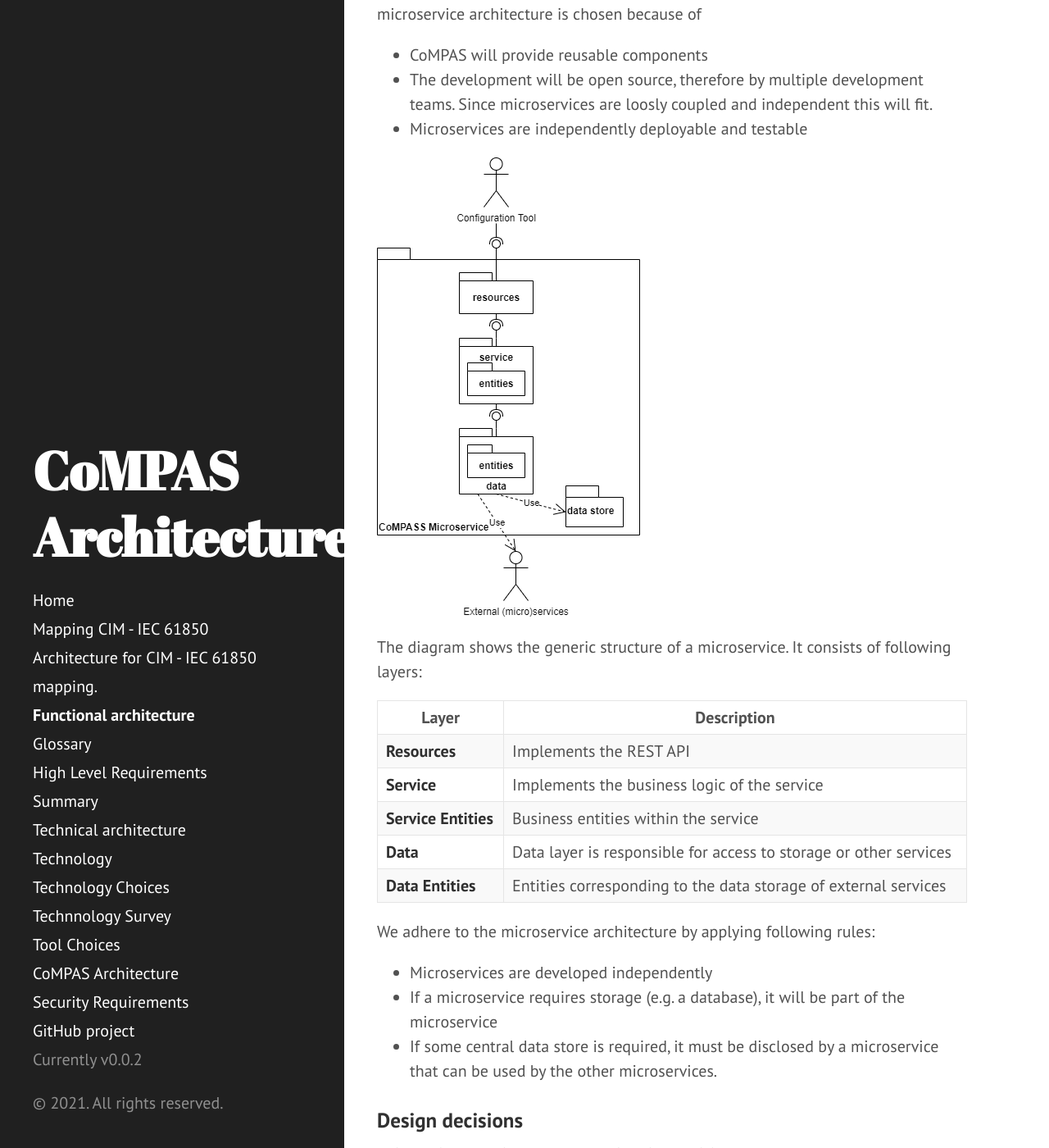
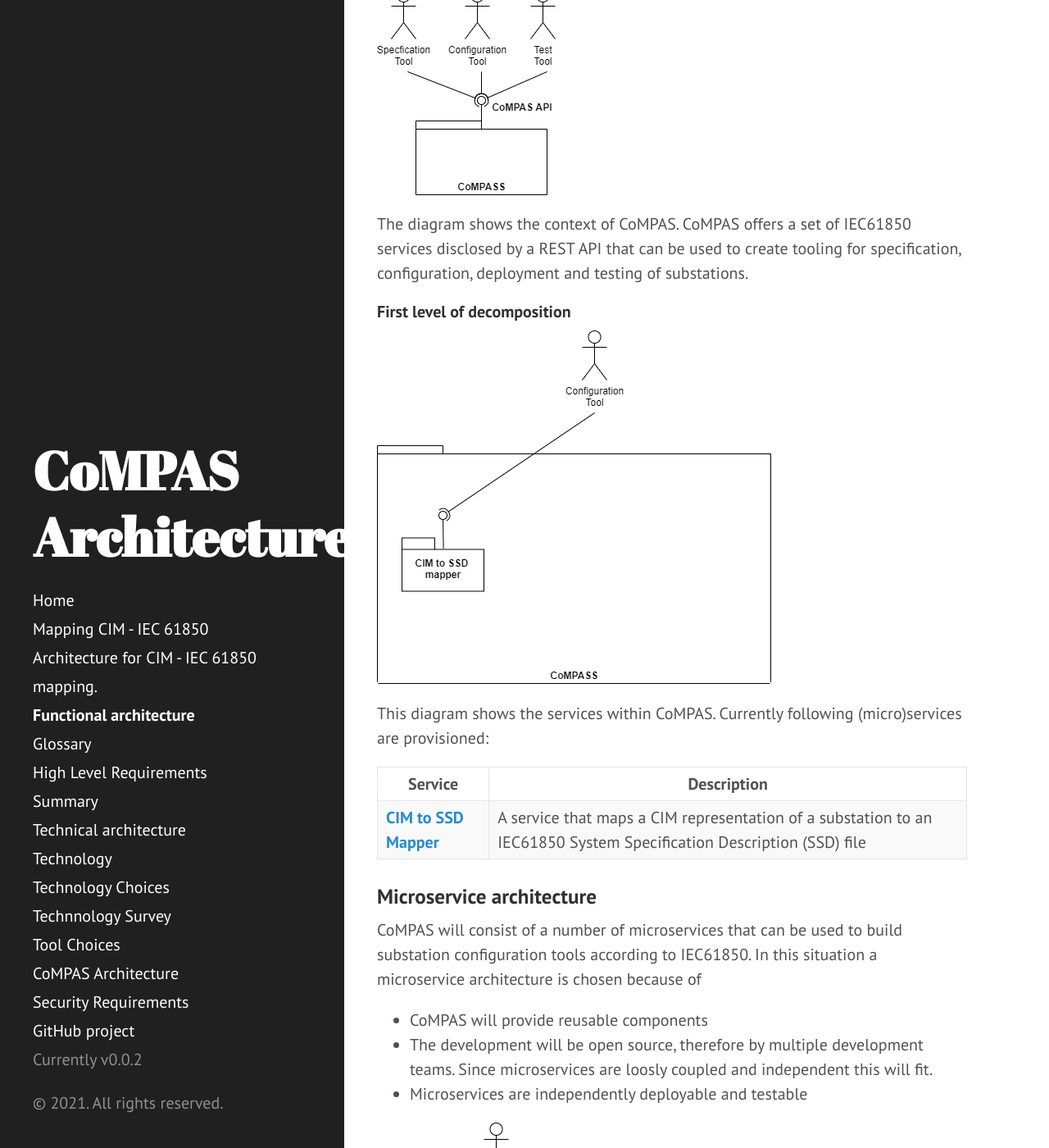
Before and after one commit to com-pas/compas-architecture, a Jekyll site: the page built from FUNCTIONAL_ARCHITECTURE.md, in a window 1280 px wide and 1400 px high, scrolled down 2155 px. Shown: the whole window at 82% size. Built offline with Jekyll 4.4.1, drawn with Linux system fonts in a browser that asks for light colours; our own code applies the rules of GitHub Pages for plain Markdown files; some of the changed text lies outside the part shown.

Commit message:
Added CoMPAS architecture to the functional architecture
Signed-off-by: Jorgen <scubajorgen@gmail.com>

```diff
--- a/FUNCTIONAL_ARCHITECTURE.md
+++ b/FUNCTIONAL_ARCHITECTURE.md
@@ -21,13 +21,30 @@ Refer to the [Glossary](GLOSSARY.md) for the abbreviations and various 61850 fil
 
 The green indicated process are in scope for CoMPASS.
 
+### CoMPAS architecture
+#### Context
+![CoMPAS context diagram](./functional-diagrams/context.png)
+
+The diagram shows the context of CoMPAS. CoMPAS offers a set of IEC61850 services disclosed by a REST API that can be used to create tooling for specification, configuration, deployment and testing of substations.
+
+#### First level of decomposition
+![CoMPAS context diagram](./functional-diagrams/1stLevelDecomposition.png)
+
+This diagram shows the services within CoMPAS. Currently following (micro)services are provisioned:
+
+| Service | Description |
+| --- | --- |
+| [**CIM to SSD Mapper**](CIM_61850_MAPPING.md) |  A service that maps a CIM representation of a substation to an IEC61850 System Specification Description (SSD) file |
+
+
+
 ### Microservice architecture
 CoMPAS will consist of a number of microservices that can be used to build substation configuration tools according to IEC61850. In this situation a microservice architecture is chosen because of
 * CoMPAS will provide reusable components
 * The development will be open source, therefore by multiple development teams. Since microservices are loosly coupled and independent this will fit.
 * Microservices are independently deployable and testable
 
-![CoMPAS functional block diagram](./functional-diagrams/microservice.png)
+![Microservice architecture](./functional-diagrams/microservice.png)
 
 The diagram shows the generic structure of a microservice. It consists of following layers:
 
```
Also changed, not shown: functional-diagrams/1stLevelDecomposition.png (added), functional-diagrams/context.png (added).
